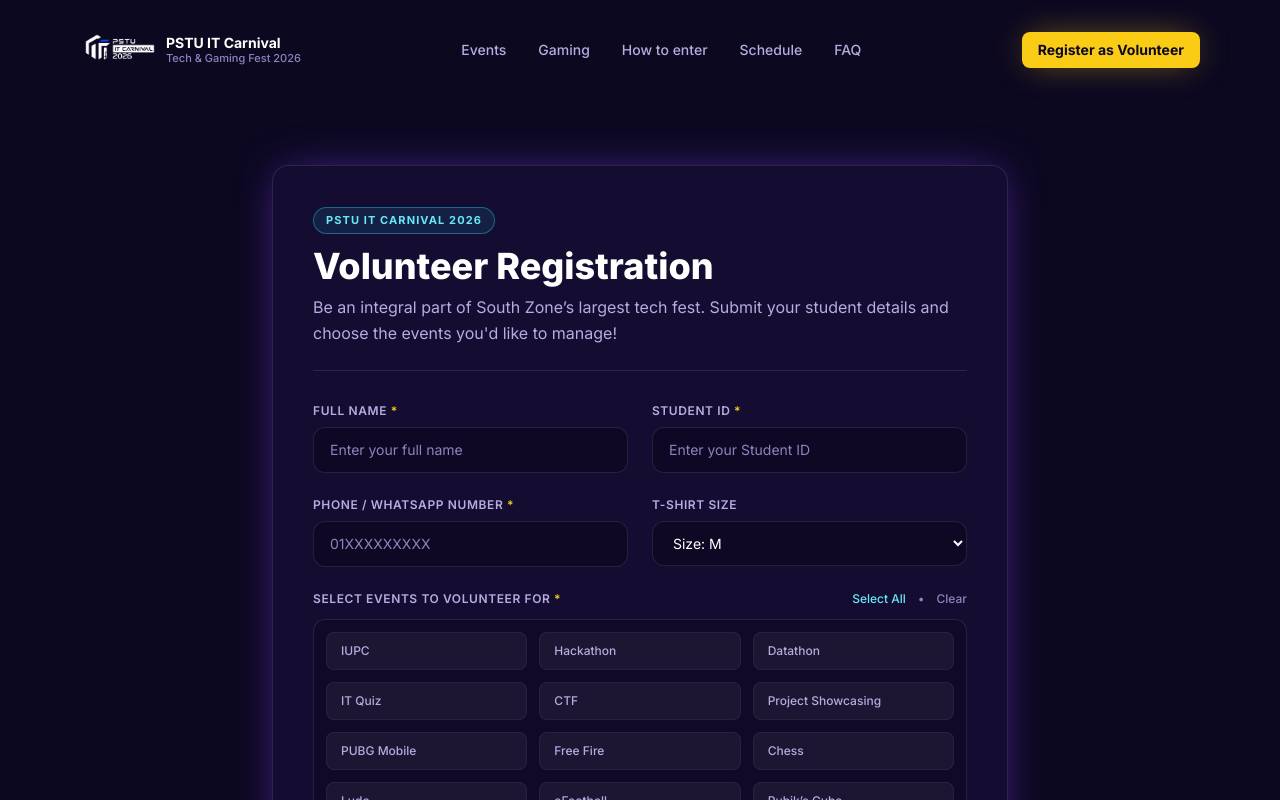
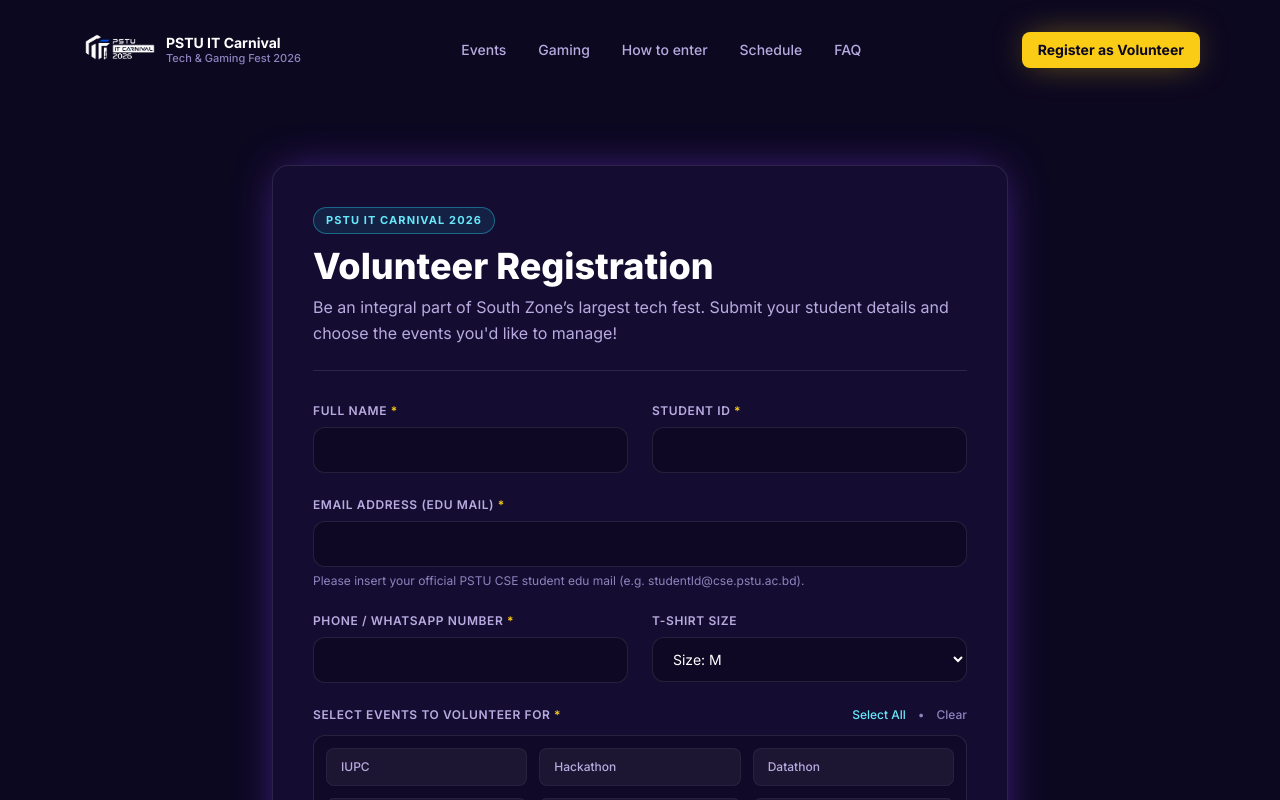
Before and after one commit to SharafatKarim/PSTU-IT-Carnival, a Next.js app: page /volunteer in a window 1280 px wide. Shown: the top 800 px of the page. Built offline with nearby package versions, Linux system fonts and the light colour scheme.

Commit message:
feat: add edu mail field with @cse.pstu.ac.bd validation and remove form placeholders

```diff
--- a/src/app/api/v1/volunteer/route.js
+++ b/src/app/api/v1/volunteer/route.js
@@ -15,7 +15,16 @@ export async function POST(req) {
       return fail('Invalid JSON body');
     }
 
-    const { fullName, studentId, phone, events, department, tShirtSize, preferredRole } = body || {};
+    const { fullName, studentId, email, phone, events, tShirtSize } = body || {};
+
+    const cleanEmail = typeof email === 'string' ? email.trim().toLowerCase() : '';
+    if (!cleanEmail || !cleanEmail.endsWith('@cse.pstu.ac.bd')) {
+      return fail(
+        'We only allow PSTU CSE students as volunteer.',
+        [{ field: 'email', message: 'We only allow PSTU CSE students as volunteer.' }],
+        400
+      );
+    }
 
     const errors = [];
     if (!fullName || typeof fullName !== 'string' || !fullName.trim()) {
@@ -39,12 +48,15 @@ export async function POST(req) {
 
     const cleanStudentId = studentId.trim();
     const existing = await VolunteerRegistration.findOne({
-      studentId: new RegExp(`^${cleanStudentId}$`, 'i'),
+      $or: [
+        { studentId: new RegExp(`^${cleanStudentId}$`, 'i') },
+        { email: cleanEmail },
+      ],
     }).lean();
 
     if (existing) {
       return fail(
-        'This Student ID is already registered as a volunteer.',
+        'You have already registered as a volunteer.',
         [{ field: 'studentId', message: 'Already registered' }],
         409
       );
@@ -56,11 +68,10 @@ export async function POST(req) {
     const doc = await VolunteerRegistration.create({
       fullName: fullName.trim(),
       studentId: cleanStudentId,
+      email: cleanEmail,
       phone: phone.trim(),
       events: events.map((e) => String(e).trim()),
-      department: department ? String(department).trim() : '',
       tShirtSize: tShirtSize ? String(tShirtSize).trim() : '',
-      preferredRole: preferredRole ? String(preferredRole).trim() : '',
       registrationId,
       status: 'pending',
     });
--- a/src/components/AdminDashboard.jsx
+++ b/src/components/AdminDashboard.jsx
@@ -428,7 +428,7 @@ export default function AdminDashboard({ user }) {
                       <th className="px-6 py-4">Reg ID</th>
                       <th className="px-6 py-4">Name</th>
                       <th className="px-6 py-4">Student ID</th>
-                      <th className="px-6 py-4">Phone</th>
+                      <th className="px-6 py-4">Email / Phone</th>
                       <th className="px-6 py-4">T-Shirt Size</th>
                       <th className="px-6 py-4">Selected Events</th>
                     </tr>
@@ -446,7 +446,10 @@ export default function AdminDashboard({ user }) {
                           <td className="px-6 py-4 font-mono text-xs text-gold-400 font-bold">{v.registrationId}</td>
                           <td className="px-6 py-4 font-bold text-white">{v.fullName}</td>
                           <td className="px-6 py-4 text-mist-300 font-mono text-xs">{v.studentId}</td>
-                          <td className="px-6 py-4 text-mist-300">{v.phone}</td>
+                          <td className="px-6 py-4 text-xs text-mist-300">
+                            <div className="text-white font-medium">{v.email || 'N/A'}</div>
+                            <div className="text-mist-400">{v.phone}</div>
+                          </td>
                           <td className="px-6 py-4 text-xs font-semibold text-mist-300">
                             {v.tShirtSize || 'M'}
                           </td>
--- a/src/components/volunteer/VolunteerModal.jsx
+++ b/src/components/volunteer/VolunteerModal.jsx
@@ -12,6 +12,7 @@ export default function VolunteerModal({ isOpen, onClose }) {
   const [formData, setFormData] = useState({
     fullName: '',
     studentId: '',
+    email: '',
     phone: '',
     tShirtSize: 'M',
     events: [],
@@ -66,6 +67,10 @@ export default function VolunteerModal({ isOpen, onClose }) {
     }
     if (!formData.studentId.trim()) {
       setError('Please enter your Student ID.');
+      return;
+    }
+    if (!formData.email.trim() || !formData.email.trim().toLowerCase().endsWith('@cse.pstu.ac.bd')) {
+      setError('We only allow PSTU CSE students as volunteer.');
       return;
     }
     if (!formData.phone.trim()) {
@@ -183,8 +188,7 @@ export default function VolunteerModal({ isOpen, onClose }) {
                     required
                     value={formData.fullName}
                     onChange={(e) => setFormData({ ...formData, fullName: e.target.value })}
-                    placeholder="e.g. Tanvir Ahmed"
-                    className="w-full rounded-xl border border-white/10 bg-ink-950/70 px-4 py-2.5 text-sm text-white placeholder-mist-400 focus:border-gold-400 focus:outline-none focus:ring-1 focus:ring-gold-400"
+                    className="w-full rounded-xl border border-white/10 bg-ink-950/70 px-4 py-2.5 text-sm text-white focus:border-gold-400 focus:outline-none focus:ring-1 focus:ring-gold-400"
                   />
                 </div>
 
@@ -197,10 +201,25 @@ export default function VolunteerModal({ isOpen, onClose }) {
                     required
                     value={formData.studentId}
                     onChange={(e) => setFormData({ ...formData, studentId: e.target.value })}
-                    placeholder="e.g. 2102001"
-                    className="w-full rounded-xl border border-white/10 bg-ink-950/70 px-4 py-2.5 text-sm text-white placeholder-mist-400 focus:border-gold-400 focus:outline-none focus:ring-1 focus:ring-gold-400"
+                    className="w-full rounded-xl border border-white/10 bg-ink-950/70 px-4 py-2.5 text-sm text-white focus:border-gold-400 focus:outline-none focus:ring-1 focus:ring-gold-400"
                   />
                 </div>
+              </div>
+
+              <div>
+                <label className="block text-xs font-semibold uppercase tracking-wider text-mist-300 mb-1.5">
+                  Email Address (Edu Mail) <span className="text-gold-400">*</span>
+                </label>
+                <input
+                  type="email"
+                  required
+                  value={formData.email}
+                  onChange={(e) => setFormData({ ...formData, email: e.target.value })}
+                  className="w-full rounded-xl border border-white/10 bg-ink-950/70 px-4 py-2.5 text-sm text-white focus:border-gold-400 focus:outline-none focus:ring-1 focus:ring-gold-400"
+                />
+                <p className="mt-1.5 text-[11px] text-mist-400">
+                  Please insert your official PSTU CSE student edu mail (e.g. studentId@cse.pstu.ac.bd).
+                </p>
               </div>
 
               <div className="grid gap-4 sm:grid-cols-2">
@@ -213,8 +232,7 @@ export default function VolunteerModal({ isOpen, onClose }) {
                     required
                     value={formData.phone}
                     onChange={(e) => setFormData({ ...formData, phone: e.target.value })}
-                    placeholder="e.g. 01700000000"
-                    className="w-full rounded-xl border border-white/10 bg-ink-950/70 px-4 py-2.5 text-sm text-white placeholder-mist-400 focus:border-gold-400 focus:outline-none focus:ring-1 focus:ring-gold-400"
+                    className="w-full rounded-xl border border-white/10 bg-ink-950/70 px-4 py-2.5 text-sm text-white focus:border-gold-400 focus:outline-none focus:ring-1 focus:ring-gold-400"
                   />
                 </div>
 
--- a/src/components/volunteer/VolunteerRegistrationPageContent.jsx
+++ b/src/components/volunteer/VolunteerRegistrationPageContent.jsx
@@ -13,6 +13,7 @@ export default function VolunteerRegistrationPageContent() {
   const [formData, setFormData] = useState({
     fullName: '',
     studentId: '',
+    email: '',
     phone: '',
     tShirtSize: 'M',
     events: [],
@@ -52,6 +53,10 @@ export default function VolunteerRegistrationPageContent() {
     }
     if (!formData.studentId.trim()) {
       setError('Please enter your Student ID.');
+      return;
+    }
+    if (!formData.email.trim() || !formData.email.trim().toLowerCase().endsWith('@cse.pstu.ac.bd')) {
+      setError('We only allow PSTU CSE students as volunteer.');
       return;
     }
     if (!formData.phone.trim()) {
@@ -161,8 +166,7 @@ export default function VolunteerRegistrationPageContent() {
                     required
                     value={formData.fullName}
                     onChange={(e) => setFormData({ ...formData, fullName: e.target.value })}
-                    placeholder="Enter your full name"
-                    className="w-full rounded-xl border border-white/10 bg-ink-950/70 px-4 py-3 text-sm text-white placeholder-mist-400 focus:border-gold-400 focus:outline-none focus:ring-1 focus:ring-gold-400"
+                    className="w-full rounded-xl border border-white/10 bg-ink-950/70 px-4 py-3 text-sm text-white focus:border-gold-400 focus:outline-none focus:ring-1 focus:ring-gold-400"
                   />
                 </div>
 
@@ -175,10 +179,25 @@ export default function VolunteerRegistrationPageContent() {
                     required
                     value={formData.studentId}
                     onChange={(e) => setFormData({ ...formData, studentId: e.target.value })}
-                    placeholder="Enter your Student ID"
-                    className="w-full rounded-xl border border-white/10 bg-ink-950/70 px-4 py-3 text-sm text-white placeholder-mist-400 focus:border-gold-400 focus:outline-none focus:ring-1 focus:ring-gold-400"
+                    className="w-full rounded-xl border border-white/10 bg-ink-950/70 px-4 py-3 text-sm text-white focus:border-gold-400 focus:outline-none focus:ring-1 focus:ring-gold-400"
                   />
                 </div>
+              </div>
+
+              <div>
+                <label className="block text-xs font-semibold uppercase tracking-wider text-mist-300 mb-2">
+                  Email Address (Edu Mail) <span className="text-gold-400">*</span>
+                </label>
+                <input
+                  type="email"
+                  required
+                  value={formData.email}
+                  onChange={(e) => setFormData({ ...formData, email: e.target.value })}
+                  className="w-full rounded-xl border border-white/10 bg-ink-950/70 px-4 py-3 text-sm text-white focus:border-gold-400 focus:outline-none focus:ring-1 focus:ring-gold-400"
+                />
+                <p className="mt-1.5 text-xs text-mist-400">
+                  Please insert your official PSTU CSE student edu mail (e.g. studentId@cse.pstu.ac.bd).
+                </p>
               </div>
 
               <div className="grid gap-6 sm:grid-cols-2">
@@ -191,8 +210,7 @@ export default function VolunteerRegistrationPageContent() {
                     required
                     value={formData.phone}
                     onChange={(e) => setFormData({ ...formData, phone: e.target.value })}
-                    placeholder="01XXXXXXXXX"
-                    className="w-full rounded-xl border border-white/10 bg-ink-950/70 px-4 py-3 text-sm text-white placeholder-mist-400 focus:border-gold-400 focus:outline-none focus:ring-1 focus:ring-gold-400"
+                    className="w-full rounded-xl border border-white/10 bg-ink-950/70 px-4 py-3 text-sm text-white focus:border-gold-400 focus:outline-none focus:ring-1 focus:ring-gold-400"
                   />
                 </div>
 
--- a/src/server/volunteer/model.js
+++ b/src/server/volunteer/model.js
@@ -13,6 +13,13 @@ const volunteerSchema = new mongoose.Schema(
       required: [true, 'Student ID is required'],
       trim: true,
       maxlength: [40, 'Student ID cannot exceed 40 characters'],
+    },
+    email: {
+      type: String,
+      required: [true, 'Email is required'],
+      trim: true,
+      lowercase: true,
+      maxlength: [120, 'Email cannot exceed 120 characters'],
     },
     phone: {
       type: String,
```
